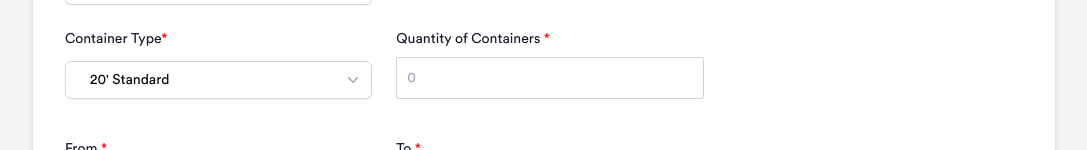
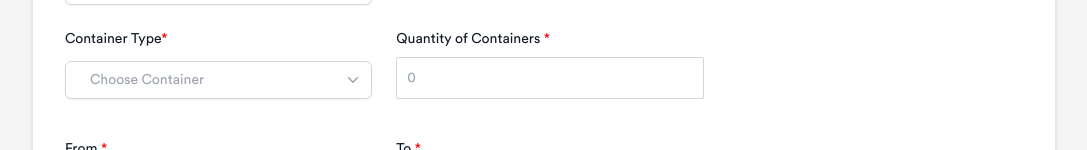
Before and after one commit to R4rohitm/Request-Quote-Frontend, a React (Create React App) app: page /requestquote in a window 1280 px wide. Shown: the part 650-800 px from the top of the page, without its empty margins (96-1183 px from the left). Built offline with nearby package versions, Linux system fonts and the light colour scheme.

Commit message:
Updated Frontend

```diff
--- a/src/components/Air.jsx
+++ b/src/components/Air.jsx
@@ -62,7 +62,7 @@ function classNames(...classes) {
 
 export default function Air({ setFormData, formData, handleChange }) {
   const [selected, setSelected] = useState(transportation[0]);
-  const [selectedContainer, setSelectedContainer] = useState(container_type[0]);
+  const [selectedContainer, setSelectedContainer] = useState();
   const [byUnits, setByUnits] = useState(false);
 
   return (
@@ -258,7 +258,11 @@ export default function Air({ setFormData, formData, handleChange }) {
                   <Listbox.Button className="relative w-full cursor-default rounded-md border hover:border-[#4F46E5] border-gray-300 bg-white py-2 pl-3 pr-10 text-left shadow-sm focus:border-indigo-500 focus:outline-none focus:ring-1 focus:ring-indigo-500 sm:text-sm">
                     <span className="flex items-center">
                       <span className="ml-3 block truncate">
-                        {selectedContainer.container_type}
+                        {selectedContainer?.container_type ? (
+                          selectedContainer.container_type
+                        ) : (
+                          <p class="text-gray-400">Choose Container</p>
+                        )}
                       </span>
                     </span>
                     <span className="pointer-events-none absolute inset-y-0 right-0 ml-3 flex items-center pr-2">
--- a/src/components/RequestQuote2.jsx
+++ b/src/components/RequestQuote2.jsx
@@ -39,6 +39,7 @@ const RequestQuote2 = () => {
   //
   const [formData, setFormData] = useState({
     delivery_mode: "Sea",
+    transportation_by: "FCL",
     dimensions: [],
     product_details: {},
   });
@@ -330,7 +331,11 @@ const RequestQuote2 = () => {
               <button
                 type="button"
                 onClick={() => {
-                  setFormData({ ...formData, delivery_mode: "Sea" });
+                  setFormData({
+                    ...formData,
+                    delivery_mode: "Sea",
+                    transportation_by: "FCL",
+                  });
                   setSeaSelected(true);
                 }}
                 className={
@@ -362,7 +367,11 @@ const RequestQuote2 = () => {
               <button
                 type="button"
                 onClick={() => {
-                  setFormData({ ...formData, delivery_mode: "Air" });
+                  setFormData({
+                    ...formData,
+                    delivery_mode: "Air",
+                    transportation_by: "SC",
+                  });
                   setSeaSelected(false);
                 }}
                 className={
--- a/src/components/Sea.jsx
+++ b/src/components/Sea.jsx
@@ -71,7 +71,7 @@ function classNames(...classes) {
 
 export default function Sea({ setFormData, formData, handleChange }) {
   const [selected, setSelected] = useState(transportation[0]);
-  const [selectedContainer, setSelectedContainer] = useState(container_type[0]);
+  const [selectedContainer, setSelectedContainer] = useState();
   const [selectedShipType, setSelectedShipType] = useState(shiptypes[0]);
   const [byUnits, setByUnits] = useState(false);
 
@@ -204,7 +204,11 @@ export default function Sea({ setFormData, formData, handleChange }) {
                   <Listbox.Button className="relative w-full cursor-default rounded-md border hover:border-[#4F46E5] border-gray-300 bg-white py-2 pl-3 pr-10 text-left shadow-sm focus:border-indigo-500 focus:outline-none focus:ring-1 focus:ring-indigo-500 sm:text-sm">
                     <span className="flex items-center">
                       <span className="ml-3 block truncate">
-                        {selectedContainer.container_type}
+                        {selectedContainer?.container_type ? (
+                          selectedContainer.container_type
+                        ) : (
+                          <p class="text-gray-400">Choose Container</p>
+                        )}
                       </span>
                     </span>
                     <span className="pointer-events-none absolute inset-y-0 right-0 ml-3 flex items-center pr-2">
```
